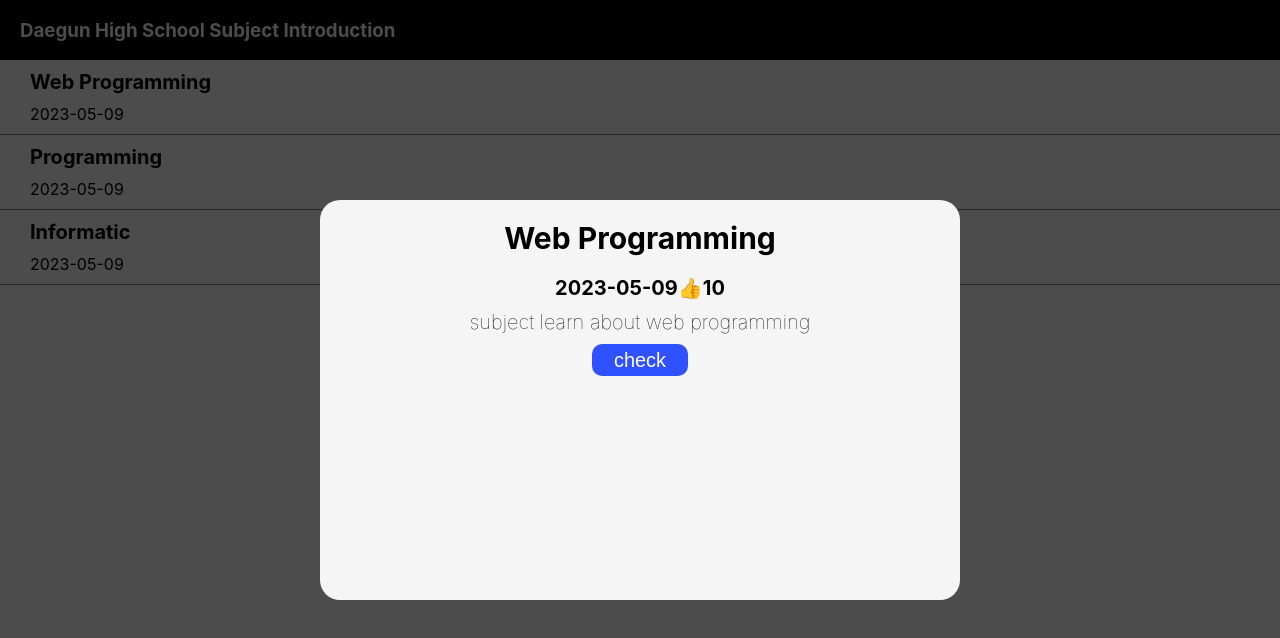
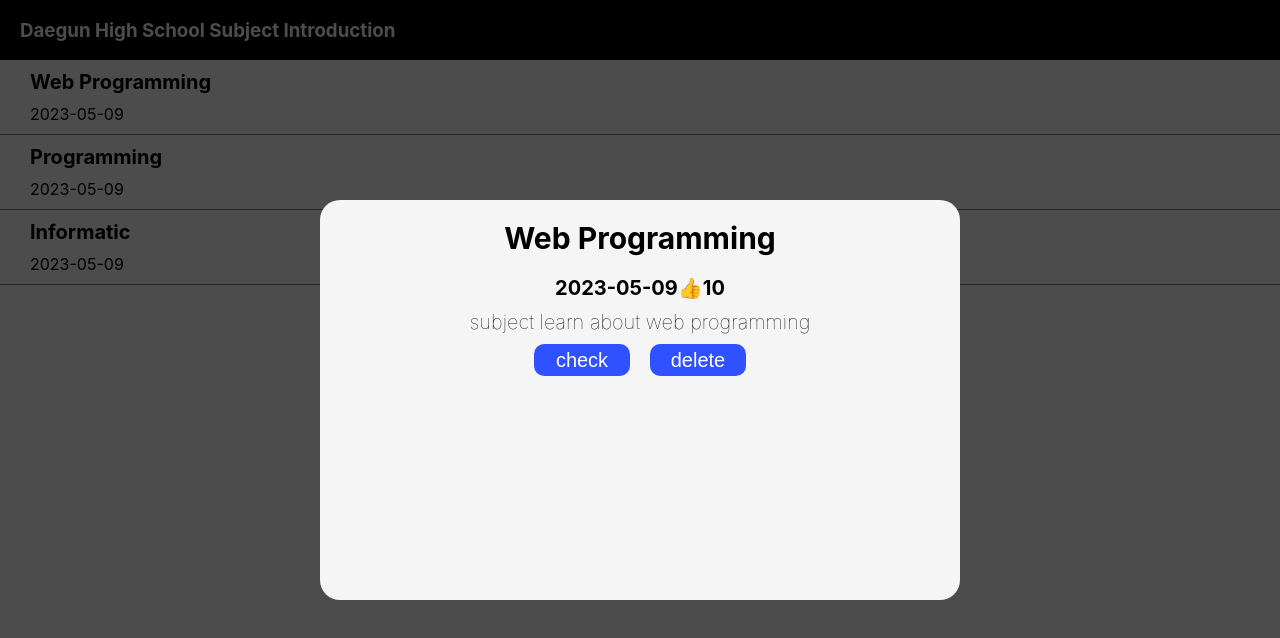
Before and after one commit to 2ssunny/gongdong_web, a React (Create React App) app in the folder React/blog/: page / in a window 1280 px wide. Both pictures are taken after a click on the element "Web Programming". Shown: the top 638 px of the page. Built offline with nearby package versions, Linux system fonts and the light colour scheme.

Commit message:
feat: class finished

```diff
--- a/React/blog/src/App.js
+++ b/React/blog/src/App.js
@@ -1,4 +1,3 @@
-import logo from "./logo.svg";
 import "./App.css";
 import { useState } from "react";
 import data from "./data.js";
@@ -33,7 +32,7 @@ function App() {
         <Modal
           modal={modal}
           setModal={setModal}
-          data={datas}
+          datas={datas}
           setDatas={setDatas}
           index={index}
         ></Modal>
@@ -48,13 +47,13 @@ function Modal(props) {
   return (
     <div className="modal">
       <div className="modal-body">
-        <div className="modal-title">{props.data[props.index].title}</div>
+        <div className="modal-title">{props.datas[props.index].title}</div>
         <div className="modal-date">
-          {props.data[props.index].date}
+          {props.datas[props.index].date}
           <span>👍</span>
-          <span>{props.data[props.index].like}</span>
+          <span>{props.datas[props.index].like}</span>
         </div>
-        <div className="modal-contents">{props.data[props.index].content}</div>
+        <div className="modal-contents">{props.datas[props.index].content}</div>
 
         <button
           className="modal-button"
@@ -64,6 +63,17 @@ function Modal(props) {
         >
           check
         </button>
+        <button
+          className="modal-button"
+          onClick={() => {
+            let copy = [...props.datas];
+            copy.splice(props.index, 1);
+            props.setDatas(copy);
+            props.modal ? props.setModal(false) : props.setModal(true);
+          }}
+        >
+          delete
+        </button>
       </div>
     </div>
   );
```
